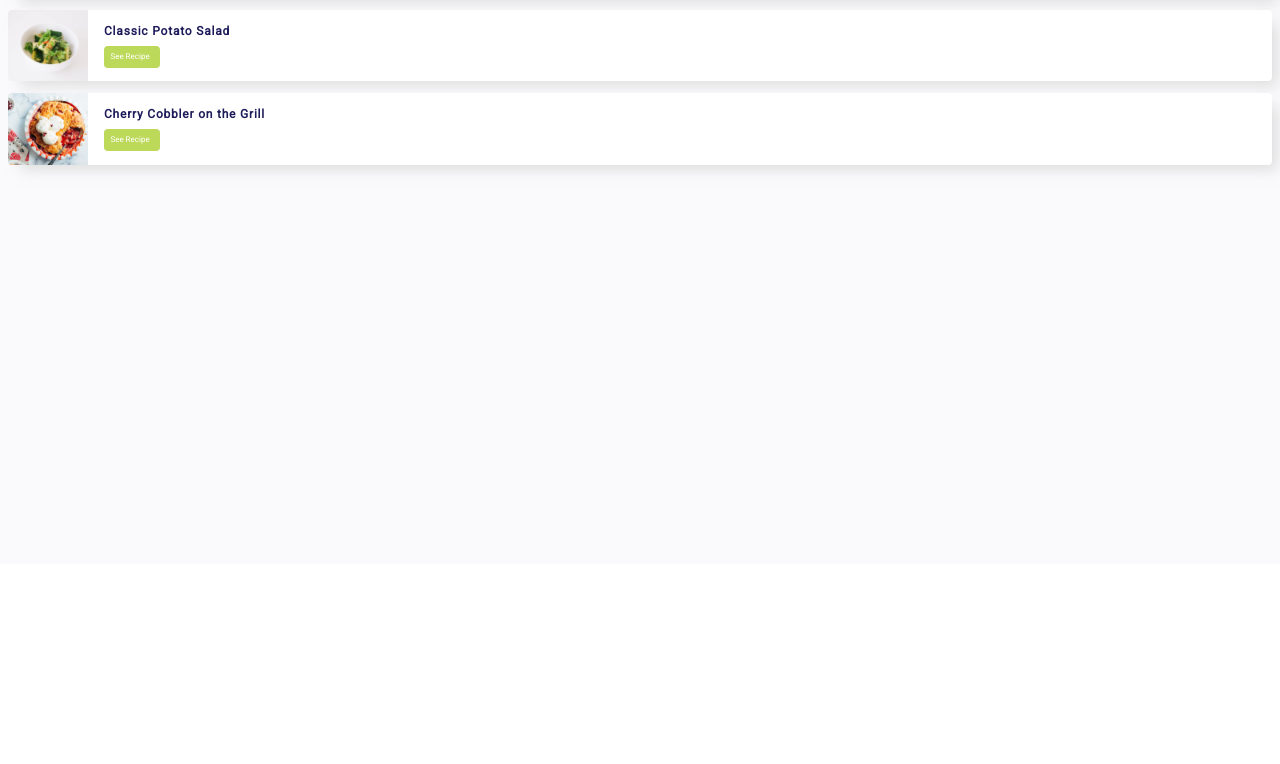
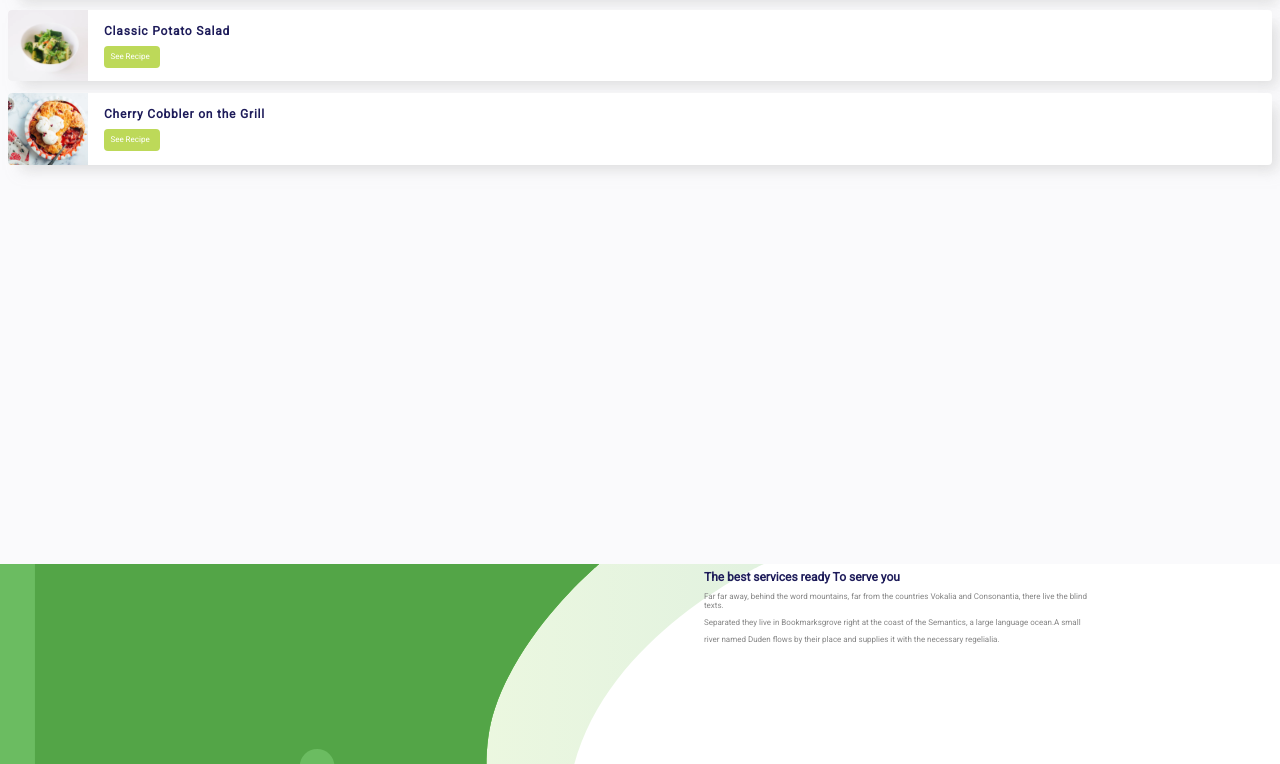
Before and after one commit to NicholasTavares/healthy_food, a React (Create React App) app: page / in a window 1280 px wide. Shown: the part 956-1720 px from the top of the page. Before the commit the page ends 1520 px from the top, so only its background shows below. Built offline with nearby package versions, Linux system fonts and the light colour scheme.

Commit message:
feat: add section best service mobile

```diff
--- a/src/App.jsx
+++ b/src/App.jsx
@@ -1,4 +1,5 @@
 import BestRecipes from "./sections/BestRecipes";
+import BestServices from "./sections/BestServices";
 import Home from "./sections/Home";
 
 function App() {
@@ -6,6 +7,7 @@ function App() {
     <main style={{display: 'flex', flexDirection: 'column'}}>
       <Home />
       <BestRecipes />
+      <BestServices />
     </main>
   );
 }
--- a/src/css/style.css
+++ b/src/css/style.css
@@ -68,10 +68,9 @@ html {
 
 .section-bestRecipes {
   background-color: #FAFAFC;
-  position: relative;
   display: flex;
   flex-direction: column;
-  height: 100vh; }
+  min-height: 100vh; }
   .section-bestRecipes__message {
     display: flex;
     align-items: center;
@@ -88,6 +87,31 @@ html {
     grid-template-rows: repeat(4, 1fr);
     grid-template-columns: repeat(1, 1fr);
     grid-gap: 1.5rem; }
+
+.section-bestServices {
+  display: flex;
+  position: relative; }
+  .section-bestServices__illustration > img {
+    position: absolute;
+    left: -25%;
+    width: 100%; }
+  .section-bestServices__message {
+    position: absolute;
+    left: 70%;
+    -webkit-transform: translate(-50%, 8%);
+    -moz-transform: translate(-50%, 8%);
+    -ms-transform: translate(-50%, 8%);
+    -o-transform: translate(-50%, 8%);
+    transform: translate(-50%, 8%);
+    z-index: 1; }
+    .section-bestServices__message > h2 {
+      margin-bottom: 1rem;
+      color: #1D1B59; }
+    .section-bestServices__message > span {
+      color: #868686; }
+      .section-bestServices__message > span:not(:last-child) {
+        display: inline-block;
+        margin-bottom: 1rem; }
 
 .header {
   display: flex;
--- a/src/sass/abstracts/_variables.scss
+++ b/src/sass/abstracts/_variables.scss
@@ -1 +1,2 @@
 $background-best-recipes: #FAFAFC;
+$dark-blue-text: #1D1B59;
--- a/src/sass/main.scss
+++ b/src/sass/main.scss
@@ -7,6 +7,7 @@
 // SECTIONS
 @import "./sections/home";
 @import "./sections/bestRecipes";
+@import "./sections/bestServices";
 
 // COMPONENTS
 @import "./components/header";
--- a/src/sass/sections/_bestRecipes.scss
+++ b/src/sass/sections/_bestRecipes.scss
@@ -10,7 +10,7 @@
     flex-direction: column;
 
     & > h2 {
-      color: #1D1B59;
+      color: $dark-blue-text;
       margin-bottom: 1rem;
     }
 
--- /dev/null
+++ b/src/sass/sections/_bestServices.scss
@@ -0,0 +1,38 @@
+.section-bestServices {
+  display: flex;
+  position: relative;
+
+  &__illustration {
+    & > img {
+      position: absolute;
+      left: -25%;
+      width: 100%;
+    }
+  }
+
+  &__message {
+    position: absolute;
+    left: 70%;
+    -webkit-transform: translate(-50%, 8%);
+    -moz-transform: translate(-50%, 8%);
+    -ms-transform: translate(-50%, 8%);
+    -o-transform: translate(-50%, 8%);
+    transform: translate(-50%, 8%);
+    z-index: 1;
+
+    & > h2 {
+      margin-bottom: 1rem;
+      color: $dark-blue-text;
+    }
+
+    & > span {
+      color: rgb(134, 134, 134);
+
+      &:not(:last-child) {
+        display: inline-block;
+        margin-bottom: 1rem;
+
+      }
+    }
+  }
+}
--- /dev/null
+++ b/src/sections/BestServices.jsx
@@ -0,0 +1,33 @@
+import React from 'react'
+import BlocoServices from '../img/bloco_services.svg'
+
+const BestServices = () => {
+  return (
+    <section className='section-bestServices'>
+      <div className='section-bestServices__illustration'>
+        <img src={BlocoServices} alt="Illustration" />
+      </div>
+      <div className="section-bestServices__message">
+        <h2>
+          The best services ready
+          To serve you
+        </h2>
+        <span>
+          Far far away, behind the word mountains, far from
+          the countries Vokalia and Consonantia, there live the
+          blind texts.
+        </span>
+        <span>
+          Separated they live in Bookmarksgrove right at the
+          coast of the Semantics, a large language ocean.
+        </span>
+        <span>
+          A small river named Duden flows by their place and
+          supplies it with the necessary regelialia.
+        </span>
+      </div>
+    </section>
+  )
+}
+
+export default BestServices
```
